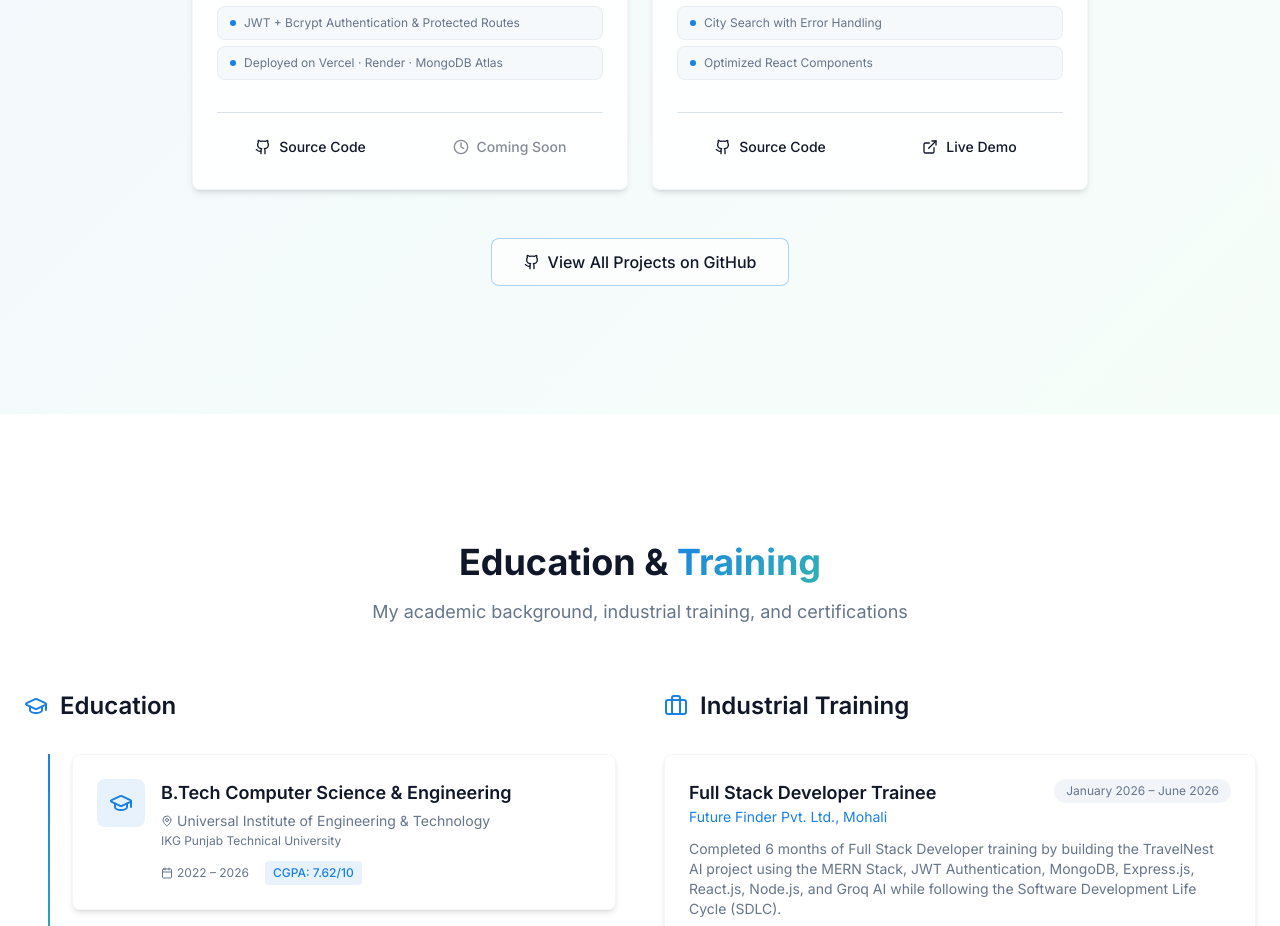
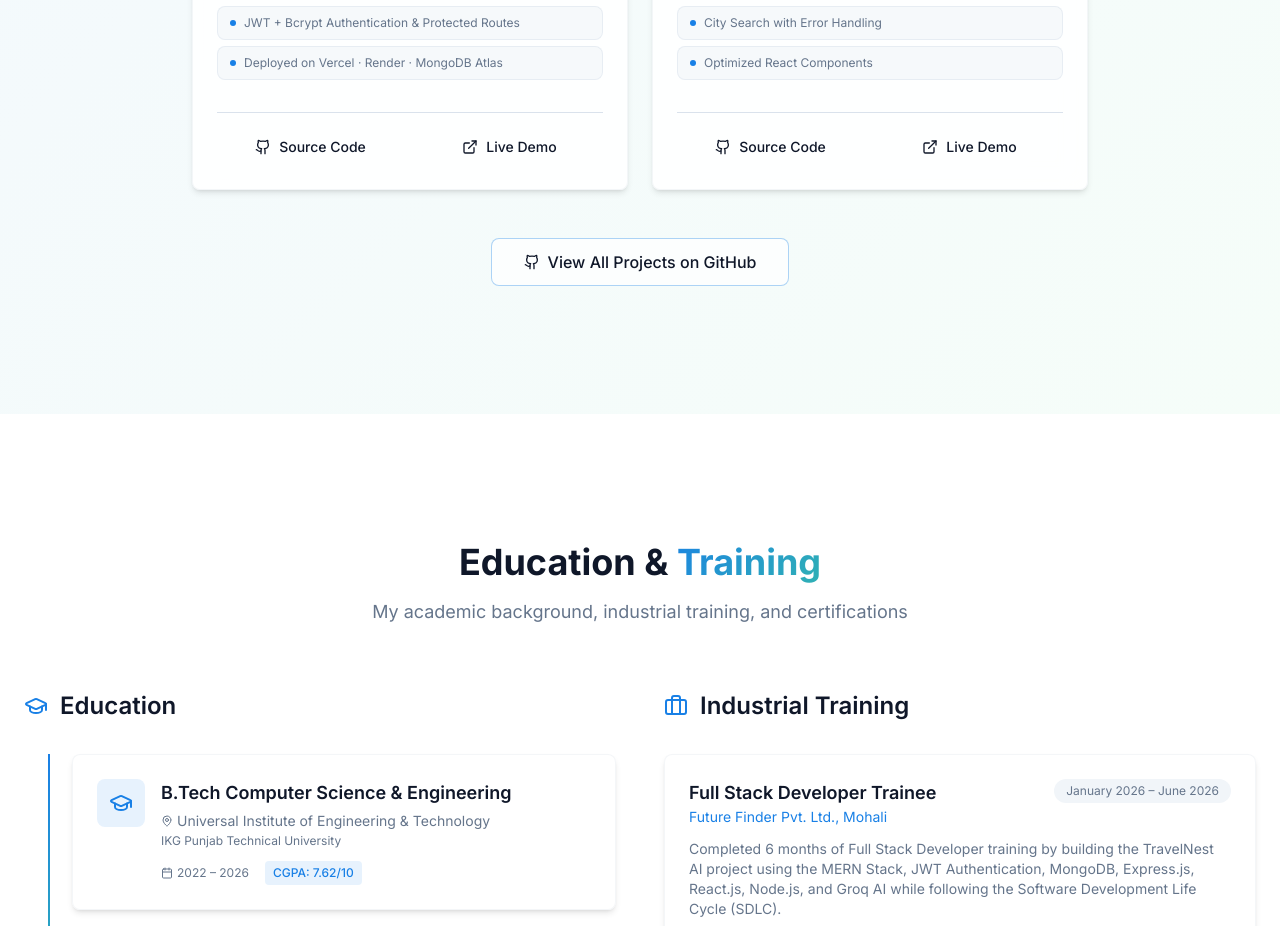
Before and after one commit to Rohitkumar968/rohitkumar-portfolio, a React (Vite) app: page / in a window 1280 px wide. Shown: the part 3628-4554 px from the top of the page. Built offline with nearby package versions, Linux system fonts and the light colour scheme; no server answers; the HTML template or start-up script is replaced by a standard one.

Commit message:
Added Travel Nest AI live link

```diff
--- a/src/components/ProjectsSection.tsx
+++ b/src/components/ProjectsSection.tsx
@@ -184,7 +184,7 @@ const projects: Omit<ProjectCardProps, 'index'>[] = [
       'Deployed on Vercel · Render · MongoDB Atlas',
     ],
     githubUrl: 'https://github.com/Rohitkumar968/TravelNest-AI',
-    demoUrl: null,
+    demoUrl: 'https://travel-nest-ai-five.vercel.app/',
     githubOwner: 'Rohitkumar968',
     githubRepo: 'TravelNest-AI',
   },
```
